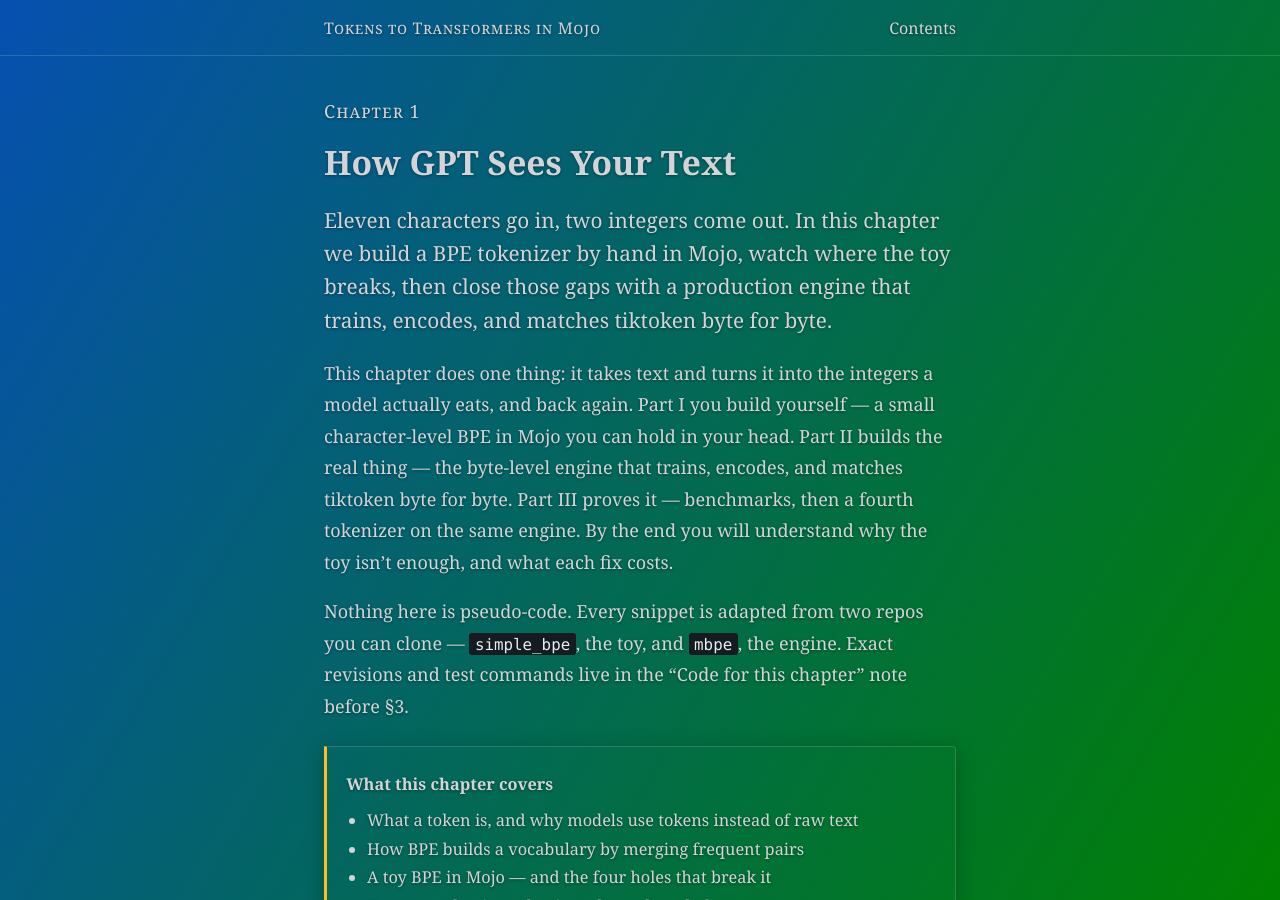
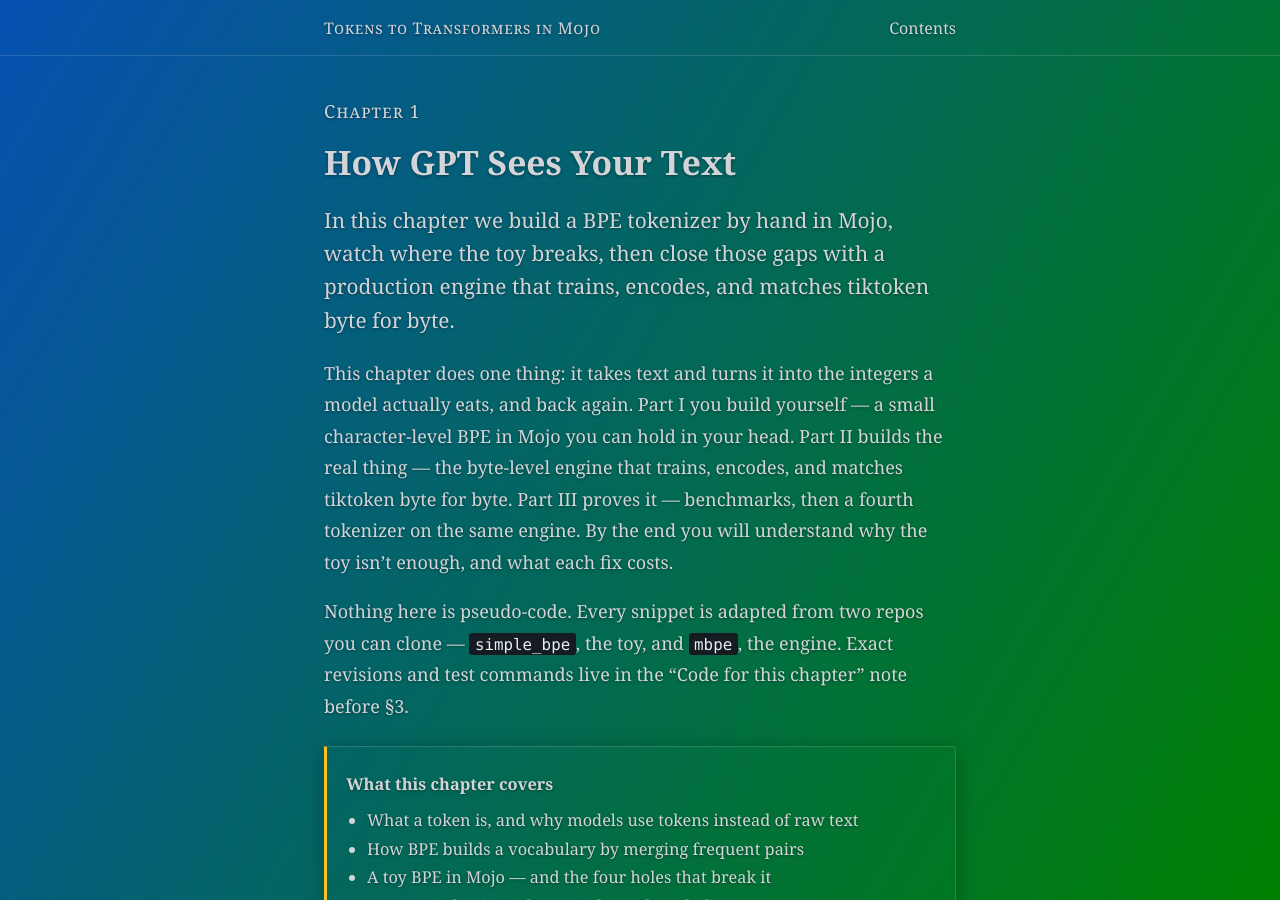
Before and after one commit to ratulb/tokens-to-transformers, a Jekyll site: the page built from _chapters/ch01-how-gpt-sees-your-text.md, in a window 1280 px wide and 900 px high. Built offline with Jekyll 4.4.1, drawn with Linux system fonts in a browser that asks for light colours.

Commit message:
Update ch01-how-gpt-sees-your-text.md

```diff
--- a/_chapters/ch01-how-gpt-sees-your-text.md
+++ b/_chapters/ch01-how-gpt-sees-your-text.md
@@ -5,10 +5,8 @@ book: "Tokens to Transformers in Mojo"
 chapter: 1
 permalink: /ch01/
 description: >
-  Eleven characters go in, two integers come out. In this chapter we build
-  a BPE tokenizer by hand in Mojo, watch where the toy breaks, then close
-  those gaps with a production engine that trains, encodes, and matches
-  tiktoken byte for byte.
+  In this chapter we build a BPE tokenizer by hand in Mojo, watch where the toy breaks, then close
+  those gaps with a production engine that trains, encodes, and matches tiktoken byte for byte.
 ---
 
 This chapter does one thing: it takes text and turns it into the integers a model actually eats, and back again. Part I you build yourself — a small character-level BPE in Mojo you can hold in your head. Part II builds the real thing — the byte-level engine that trains, encodes, and matches tiktoken byte for byte. Part III proves it — benchmarks, then a fourth tokenizer on the same engine. By the end you will understand why the toy isn't enough, and what each fix costs.
```
